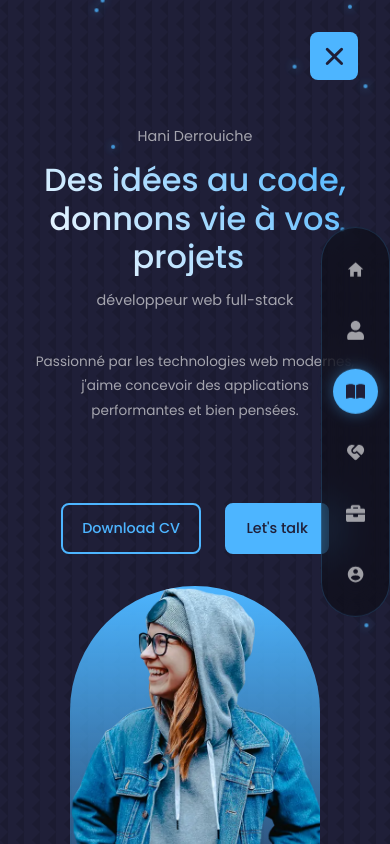
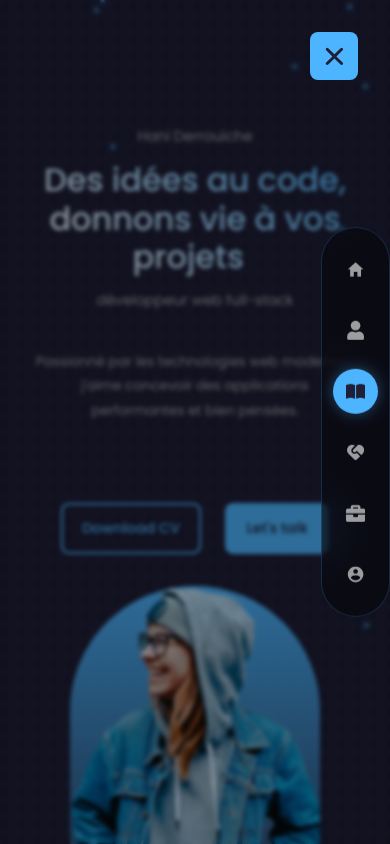
Before and after one commit to Hani19000/Portfolio-Hani, a React (Vite) app in the folder frontend/: page / in a window 390 px wide. Both pictures are taken after a click on the button "Toggle Menu". Shown: the top 844 px of the page. Built offline with nearby package versions, Linux system fonts and the light colour scheme.

Commit message:
mise a jours

```diff
--- a/frontend/src/components/nav/components/NavLink.jsx
+++ b/frontend/src/components/nav/components/NavLink.jsx
@@ -11,9 +11,10 @@ function NavLink() {
   const [isOpen, setIsOpen] = useState(false);
 
   const toggleMenu = () => setIsOpen(!isOpen);
-
+  const closeMenu = () => setIsOpen(false);
   return (
     <>
+    {isOpen && <div className="nav__overlay" onClick={closeMenu}></div>}
       <MenuToggle isOpen={isOpen} toggle={toggleMenu} />
       <nav className={isOpen ? "nav-sidebar active" : "nav-sidebar"}>
         {NAV_LINKS.map(({ id, icon }) => (
--- a/frontend/src/components/nav/nav.css
+++ b/frontend/src/components/nav/nav.css
@@ -70,3 +70,20 @@ nav a:hover, nav a.active {
     pointer-events: auto;
   }
 }
+
+.nav__overlay {
+    position: fixed;
+    top: 0;
+    left: 0;
+    width: 100vw;
+    height: 100vh;
+    background: rgba(0, 0, 0, 0.4); /* Un léger voile sombre pour focus sur le menu */
+    backdrop-filter: blur(2px);   /* Optionnel : floute un peu le fond */
+    z-index: 998;                 /* Juste en dessous de la nav (999) */
+    animation: fadeIn 0.3s ease;
+  }
+
+@keyframes fadeIn {
+  from { opacity: 0; }
+  to { opacity: 1; }
+}
```
